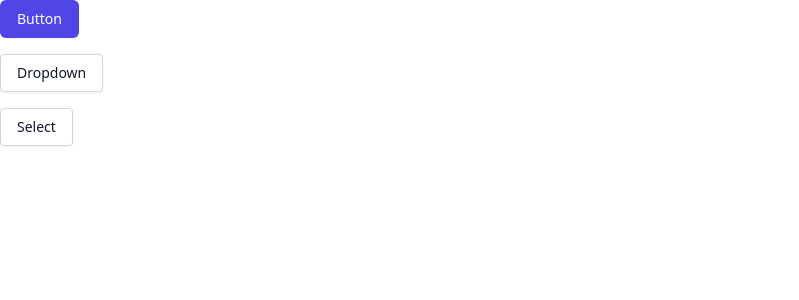
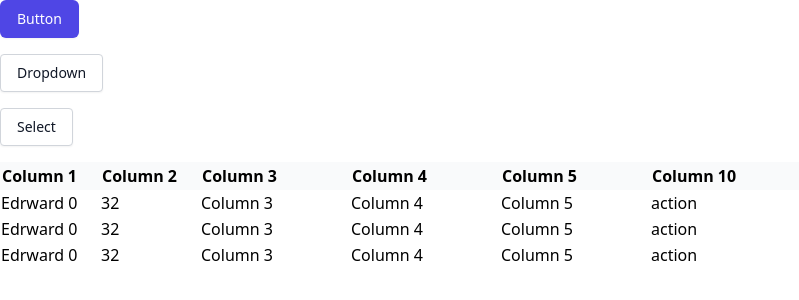
Before and after one commit to 052hide/react-components-headlessui, a React (Create React App) app: page / in a window 1280 px wide. Shown: the top 300 px of the page, without its empty margins (0-799 px from the left). Built offline with nearby package versions, Linux system fonts and the light colour scheme.

Commit message:
create fixed col row table

```diff
--- a/src/App.tsx
+++ b/src/App.tsx
@@ -5,6 +5,182 @@ import type { Props as SelectListboxProps } from '~/components/style/SelectListb
 import Button from '~/components/style/Button'
 import DropdownMenu from '~/components/style/DropdownMenu'
 import SelectListbox from '~/components/style/SelectListbox'
+import FixedColumnsHeaderTable from '~/components/headless/tables/FixedColumnsHeaderTable'
+import Column from '~/components/headless/tables/Column'
+import { Props as TableProps } from '~/components/headless/tables/FixedColumnsHeaderTable/type'
+
+const configColumns = (): TableProps['configColumns'] => {
+  return [
+    {
+      key: '1',
+      width: 100,
+      fixed: {
+        position: 'left',
+        margin: 0,
+      },
+    },
+    {
+      key: '2',
+      width: 100,
+      fixed: {
+        position: 'left',
+        margin: 100,
+      },
+    },
+    { key: '3', width: 150 },
+    { key: '4', width: 150 },
+    { key: '5', width: 150 },
+    { key: '6', width: 150 },
+    { key: '7', width: 150 },
+    { key: '8', width: 150 },
+    { key: '9', width: 150 },
+    {
+      key: '10',
+      width: 150,
+      fixed: {
+        position: 'right',
+        margin: 0,
+      },
+    },
+  ]
+}
+
+const headerColumns = (): TableProps['headerColumns'] => {
+  return {
+    '1': (
+      <Column
+        key="1"
+        dataColKey="1"
+        isHeader={true}
+        fixed={{ position: 'left', margin: 0 }}
+      >
+        Column 1
+      </Column>
+    ),
+    '2': (
+      <Column
+        key="2"
+        dataColKey="2"
+        isHeader={true}
+        fixed={{ position: 'left', margin: 100 }}
+      >
+        Column 2
+      </Column>
+    ),
+    '3': (
+      <Column key="3" dataColKey="3" isHeader={true}>
+        Column 3
+      </Column>
+    ),
+    '4': (
+      <Column key="4" dataColKey="4" isHeader={true}>
+        Column 4
+      </Column>
+    ),
+    '5': (
+      <Column key="5" dataColKey="5" isHeader={true}>
+        Column 5
+      </Column>
+    ),
+    '6': (
+      <Column key="6" dataColKey="6" isHeader={true}>
+        Column 6
+      </Column>
+    ),
+    '7': (
+      <Column key="7" dataColKey="7" isHeader={true}>
+        Column 7
+      </Column>
+    ),
+    '8': (
+      <Column key="8" dataColKey="8" isHeader={true}>
+        Column 8
+      </Column>
+    ),
+    '9': (
+      <Column key="9" dataColKey="9" isHeader={true}>
+        Column 9
+      </Column>
+    ),
+    '10': (
+      <Column
+        key="name"
+        dataColKey="name"
+        isHeader={true}
+        fixed={{ position: 'right', margin: 0 }}
+      >
+        Column 10
+      </Column>
+    ),
+  }
+}
+
+const rows = (): TableProps['rows'] => {
+  const row = {
+    key: '0',
+    columns: {
+      '1': (
+        <Column key="1" dataColKey="1" fixed={{ position: 'left', margin: 0 }}>
+          Edrward 0
+        </Column>
+      ),
+      '2': (
+        <Column
+          key="2"
+          dataColKey="2"
+          fixed={{ position: 'left', margin: 100 }}
+        >
+          32
+        </Column>
+      ),
+      '3': (
+        <Column key="3" dataColKey="3">
+          Column 3
+        </Column>
+      ),
+      '4': (
+        <Column key="4" dataColKey="4">
+          Column 4
+        </Column>
+      ),
+      '5': (
+        <Column key="5" dataColKey="5">
+          Column 5
+        </Column>
+      ),
+      '6': (
+        <Column key="6" dataColKey="6">
+          Column 6
+        </Column>
+      ),
+      '7': (
+        <Column key="7" dataColKey="7">
+          Column 7
+        </Column>
+      ),
+      '8': (
+        <Column key="8" dataColKey="8">
+          Column 8
+        </Column>
+      ),
+      '9': (
+        <Column key="9" dataColKey="9">
+          Column 9
+        </Column>
+      ),
+      '10': (
+        <Column
+          key="10"
+          dataColKey="10"
+          fixed={{ position: 'right', margin: 0 }}
+        >
+          <a>action</a>
+        </Column>
+      ),
+    },
+  }
+  return [...Array(10)].map(() => row)
+}
 
 const dropdownItems: DropdownMenuProps['items'] = [
   {
@@ -83,6 +259,13 @@ const App: React.FC = (): JSX.Element => {
           items={selectItems}
         />
       </div>
+      <div className="w-[800px] h-[100px] overflow-x-auto">
+        <FixedColumnsHeaderTable
+          configColumns={configColumns()}
+          headerColumns={headerColumns()}
+          rows={rows()}
+        />
+      </div>
     </div>
   )
 }
--- /dev/null
+++ b/src/components/headless/tables/Column/index.tsx
@@ -0,0 +1,33 @@
+import React, { PropsWithChildren } from 'react'
+import { Props } from './type'
+
+export const Component = (props: PropsWithChildren<Props>): JSX.Element => {
+  const HtmlTagName: keyof JSX.IntrinsicElements = props.isHeader ? 'th' : 'td'
+
+  return (
+    <HtmlTagName
+      data-col-key={props.dataColKey}
+      className={`${props.isHeader ? 'bg-gray-50' : 'bg-white'} ${
+        props.fixed?.position && 'sticky'
+      }`}
+      style={{
+        left:
+          props.fixed?.position === 'left'
+            ? `${props.fixed.margin || 0}px`
+            : undefined,
+        right:
+          props.fixed?.position === 'right'
+            ? `${props.fixed.margin || 0}px`
+            : undefined,
+      }}
+    >
+      {props.children}
+    </HtmlTagName>
+  )
+}
+
+Component.defaultProps = {
+  isHeader: false,
+}
+
+export default Component
--- /dev/null
+++ b/src/components/headless/tables/Column/type.ts
@@ -0,0 +1,8 @@
+export type Props = {
+  dataColKey: string
+  fixed?: {
+    position: 'left' | 'right'
+    margin: number
+  }
+  isHeader: boolean
+}
--- /dev/null
+++ b/src/components/headless/tables/FixedColumnsHeaderTable/index.tsx
@@ -0,0 +1,69 @@
+import React from 'react'
+import Row from '../Row'
+import Column from '../Column'
+import { Props } from './type'
+
+const zIndexClassNames = {
+  fixedHeader: 'z-20',
+}
+
+export const Component = (props: Props): JSX.Element => {
+  const tableWidth = () => {
+    return props.configColumns.reduce(
+      (sum, configColumn) => sum + configColumn.width,
+      0
+    )
+  }
+
+  return (
+    <div className="h-full">
+      <div className="h-full">
+        <div className="overflow-x-auto overflow-y-scroll max-h-full">
+          <table
+            className="min-w-full table-fixed"
+            style={{ width: `${tableWidth()}px` }}
+          >
+            <colgroup>
+              {props.configColumns.map((configColumn) => (
+                <col
+                  key={configColumn.key}
+                  style={{ width: `${configColumn.width}px` }}
+                />
+              ))}
+            </colgroup>
+            <thead className={`sticky top-0 ${zIndexClassNames.fixedHeader}`}>
+              <Row>
+                {props.configColumns.map((configColumn) => (
+                  <Column
+                    key={configColumn.key}
+                    dataColKey={configColumn.key}
+                    isHeader={true}
+                    fixed={
+                      configColumn.fixed && {
+                        position: configColumn.fixed.position,
+                        margin: configColumn.fixed.margin,
+                      }
+                    }
+                  >
+                    {props.headerColumns[configColumn.key]}
+                  </Column>
+                ))}
+              </Row>
+            </thead>
+            <tbody>
+              {props.rows.map((row) => (
+                <Row key={row.key} dataRowKey={row.key}>
+                  {props.configColumns.map(
+                    (configColumn) => row.columns[configColumn.key]
+                  )}
+                </Row>
+              ))}
+            </tbody>
+          </table>
+        </div>
+      </div>
+    </div>
+  )
+}
+
+export default Component
--- /dev/null
+++ b/src/components/headless/tables/FixedColumnsHeaderTable/type.ts
@@ -0,0 +1,21 @@
+import { ReactNode } from 'react'
+
+export type Props = {
+  configColumns: {
+    key: string
+    width: number
+    fixed?: {
+      position: 'left' | 'right'
+      margin: number
+    }
+  }[]
+  headerColumns: {
+    [key: string]: ReactNode
+  }
+  rows: {
+    key: string
+    columns: {
+      [key: string]: ReactNode
+    }
+  }[]
+}
--- /dev/null
+++ b/src/components/headless/tables/Row/index.tsx
@@ -0,0 +1,8 @@
+import React, { PropsWithChildren } from 'react'
+import { Props } from './type'
+
+export const Component = (props: PropsWithChildren<Props>): JSX.Element => {
+  return <tr data-row-key={props.dataRowKey || undefined}>{props.children}</tr>
+}
+
+export default Component
--- /dev/null
+++ b/src/components/headless/tables/Row/type.ts
@@ -0,0 +1,3 @@
+export type Props = {
+  dataRowKey?: string
+}
```
